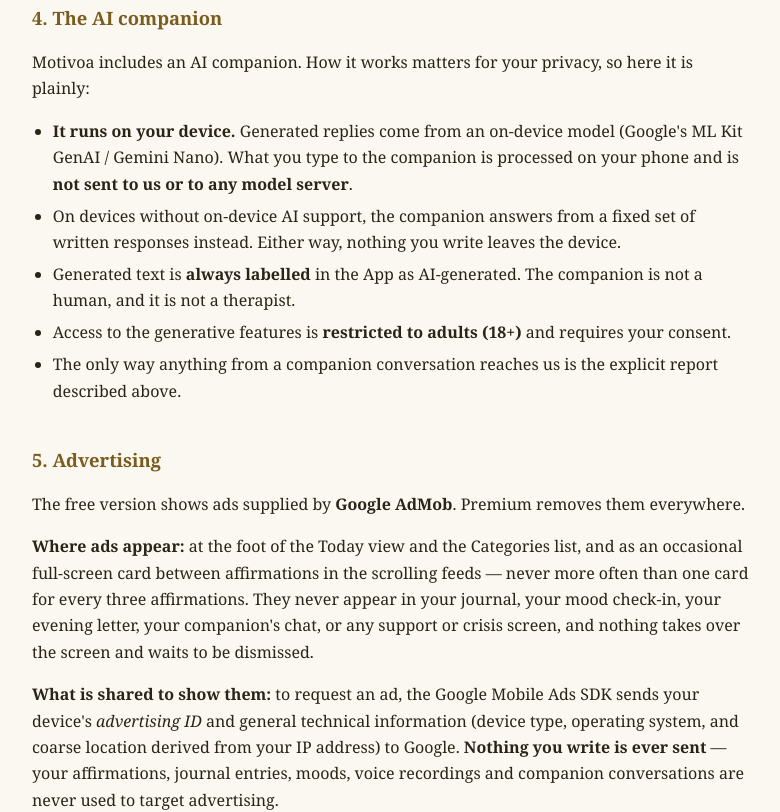
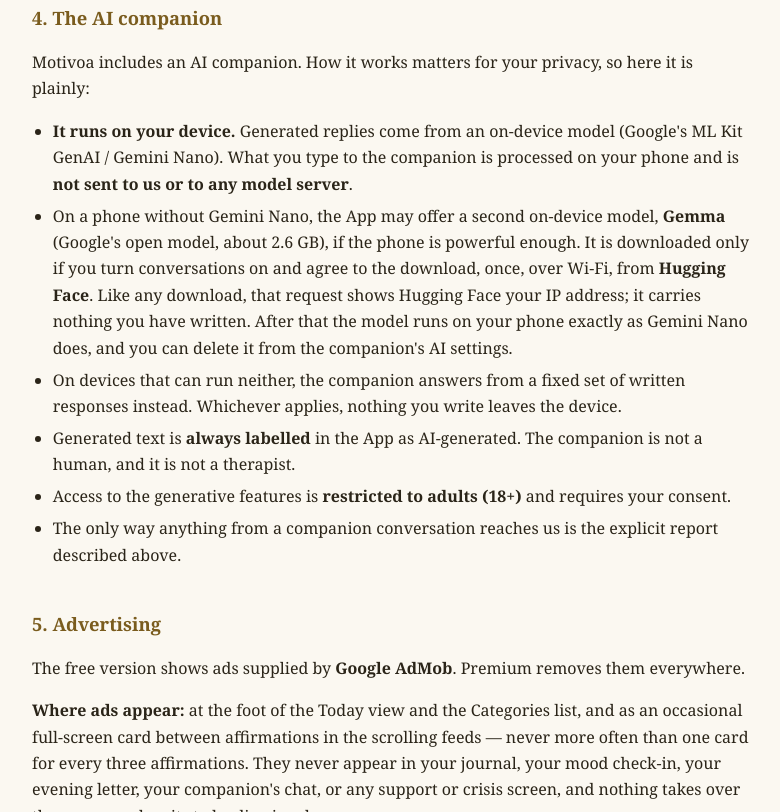
Before and after one commit to sarwarMawais/motivoa-links, a plain HTML site: page privacy.html in a window 1280 px wide. Shown: the part 1988-2800 px from the top of the page, without its empty margins (248-1028 px from the left). Drawn offline with Linux system fonts and the light colour scheme.

Commit message:
Update privacy.html

```diff
--- a/privacy.html
+++ b/privacy.html
@@ -26,7 +26,7 @@
 <body>
 <main>
   <h1>Motivoa — Privacy Policy</h1>
-  <p class="date">Effective Date: September 18, 2026 · Last updated: September 18, 2026</p>
+  <p class="date">Effective Date: September 18, 2026 · Last updated: September 26, 2026</p>
 
   <h2>1. Who we are</h2>
   <p>Motivoa (“the App”) is published by <strong>TubeAI Labs</strong> (“we”, “us”), an
@@ -106,8 +106,14 @@
     <li><strong>It runs on your device.</strong> Generated replies come from an on-device model
     (Google's ML Kit GenAI / Gemini Nano). What you type to the companion is processed on your
     phone and is <strong>not sent to us or to any model server</strong>.</li>
-    <li>On devices without on-device AI support, the companion answers from a fixed set of written
-    responses instead. Either way, nothing you write leaves the device.</li>
+    <li>On a phone without Gemini Nano, the App may offer a second on-device model, <strong>Gemma</strong>
+    (Google's open model, about 2.6&nbsp;GB), if the phone is powerful enough. It is downloaded only
+    if you turn conversations on and agree to the download, once, over Wi-Fi, from
+    <strong>Hugging Face</strong>. Like any download, that request shows Hugging Face your IP address;
+    it carries nothing you have written. After that the model runs on your phone exactly as Gemini
+    Nano does, and you can delete it from the companion's AI settings.</li>
+    <li>On devices that can run neither, the companion answers from a fixed set of written
+    responses instead. Whichever applies, nothing you write leaves the device.</li>
     <li>Generated text is <strong>always labelled</strong> in the App as AI-generated. The companion
     is not a human, and it is not a therapist.</li>
     <li>Access to the generative features is <strong>restricted to adults (18+)</strong> and
@@ -159,12 +165,16 @@
   <p>The App uses these Google services:</p>
   <ul>
     <li><strong>Firebase Analytics &amp; Crashlytics</strong> — anonymous usage and crash data, only with your consent</li>
-    <li><strong>Firebase Remote Config</strong> — fetches configuration <em>to</em> your device; nothing you write is sent with the request</li>
+    <li><strong>Firebase Remote Config</strong> — fetches configuration <em>to</em> your device on each launch, so that safety keywords and an emergency ads switch can be updated without an app update. The request carries an anonymous installation identifier and basic device information (app version, language, OS); it does not depend on your analytics choice, and nothing you write is sent with it</li>
     <li><strong>Google Play Billing</strong> — processes Premium purchases. We never see your payment details</li>
     <li><strong>Google AdMob</strong> — ads in the free version (section 5)</li>
     <li><strong>Google User Messaging Platform</strong> — asks for and records your ad consent choice</li>
     <li><strong>ML Kit GenAI (on-device)</strong> — runs the companion's model locally; sends nothing</li>
   </ul>
+  <p>One service that is not Google's: <strong>Hugging Face</strong>, from which the App downloads the
+  Gemma model once, and only if you turn conversations on for a phone without Gemini Nano (section 4).
+  The download reveals your IP address to Hugging Face, as any download does; nothing you write is
+  sent.</p>
 
   <h2>8. International transfers</h2>
   <p>The Google services above are operated by Google and may process data on servers outside your
```
